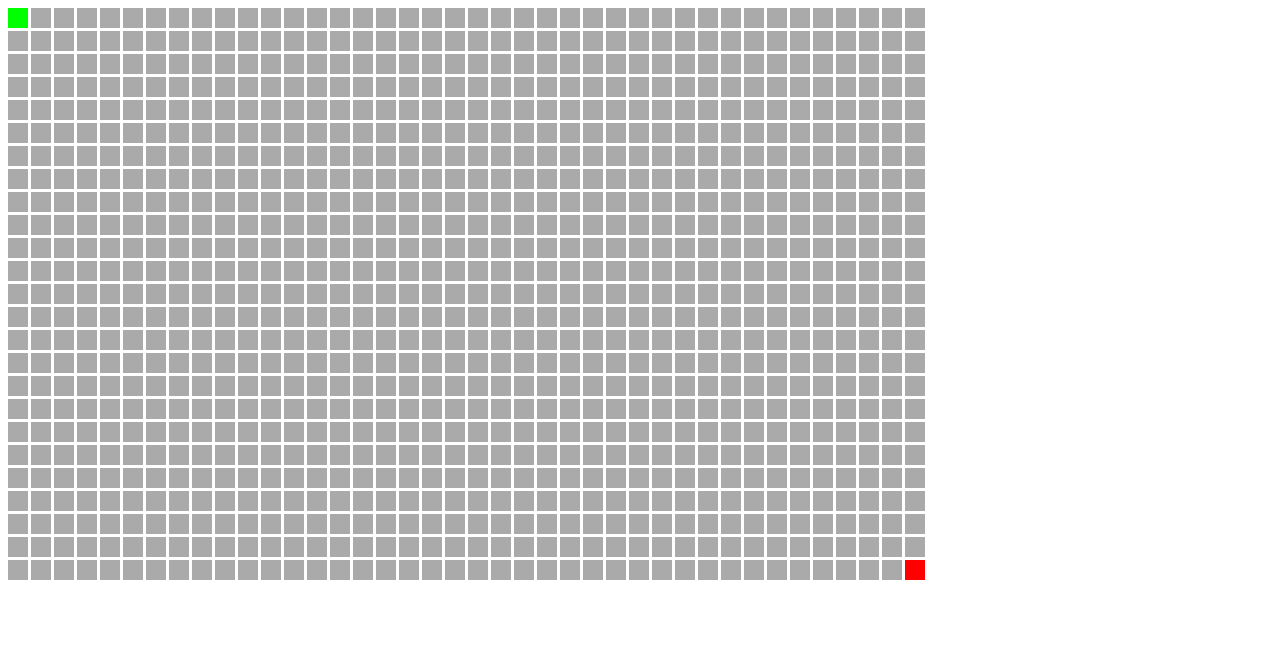
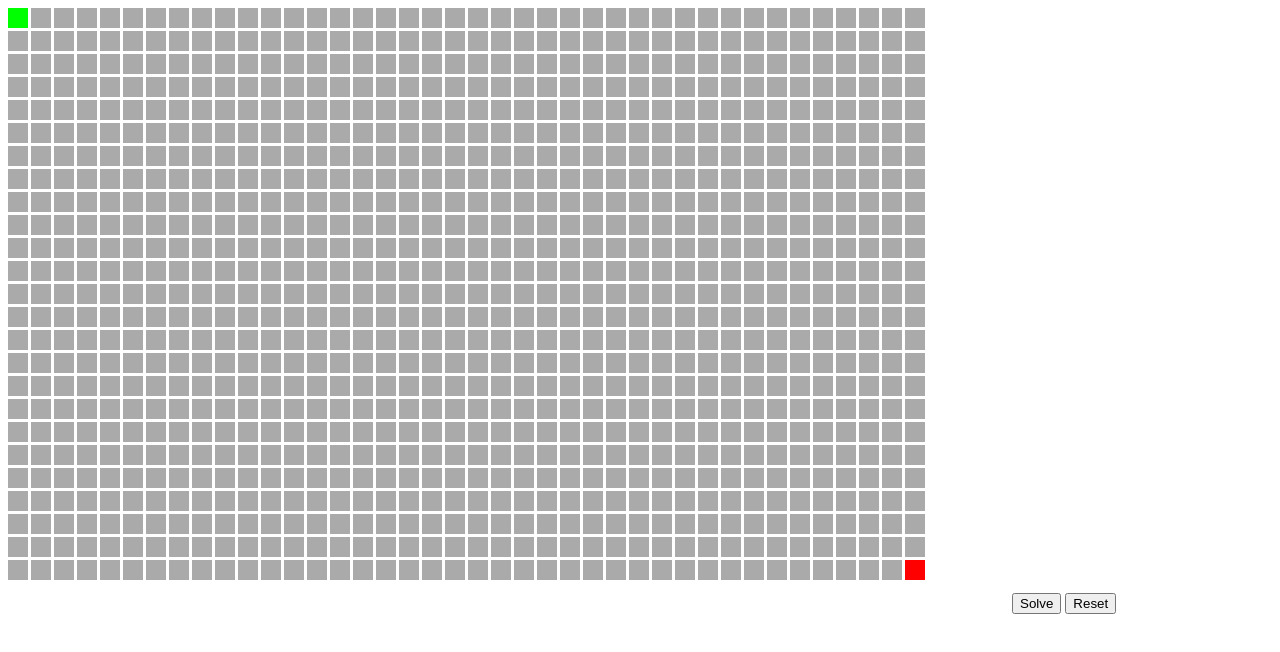
Before and after one commit to Dwake5/Create-and-auto-solve-maze, a plain HTML site: page index.html in a window 1280 px wide. Drawn offline with Linux system fonts and the light colour scheme.

Commit message:
Reset function added

```diff
--- a/index.html
+++ b/index.html
@@ -5,9 +5,10 @@
     <title>Draw and auto-solve a maze.</title>
 </head>
 <body>
-    <canvas id='myCanvas' width='1200' height = '800'>
-
-    </canvas>
+    <canvas id='myCanvas' width='1000' height = '600'></canvas>
+    <button onclick = 'solveMaze()'>Solve</button>
+    <button onclick = 'reset()'>Reset</button>
+    <p id='outcome'></p>
     <script src='maze.js'></script>
 </body>
 </html>
--- a/maze.js
+++ b/maze.js
@@ -1,5 +1,6 @@
 let canvas
 let ctx
+let output
 
 const width = 1200
 const height = 800
@@ -10,7 +11,7 @@ const tileH = 20
 const titleRowCount = 25
 const titleColumnCount = 40
 
-let dragok = false
+// let dragok = false
 let boundX
 let boundY
 
@@ -60,6 +61,7 @@ const draw = () => {
 const init = () => {
     canvas = document.getElementById('myCanvas')
     ctx = canvas.getContext('2d')
+    output = document.getElementById('outcome')
     return setInterval(draw, 10)
 }
 
@@ -111,6 +113,21 @@ const myUp = () => {
     canvas.onmousemove = null
 }
 
+
+
+const reset = () => {
+    for (c = 0; c < titleColumnCount; c++) {
+        tiles[c] = []
+        for (r = 0; r < titleRowCount; r++) {
+            tiles[c][r] = {x: c*(tileW+3), y: r*(tileH+3),  state: 'e'}
+        }
+    }
+    tiles[0][0].state = 's'
+    tiles[titleColumnCount-1][titleRowCount-1].state = 'f'
+
+    output.innerHTML = ''
+}
+
 init()
 canvas.onmousedown = myDown
 canvas.onmouseup = myUp
```
